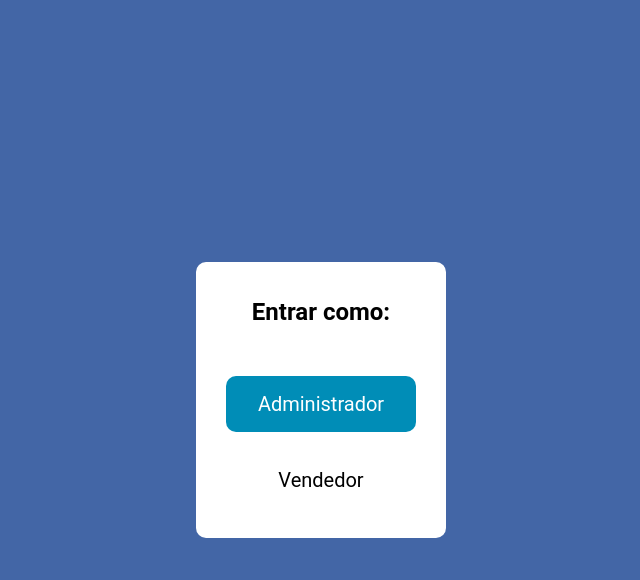
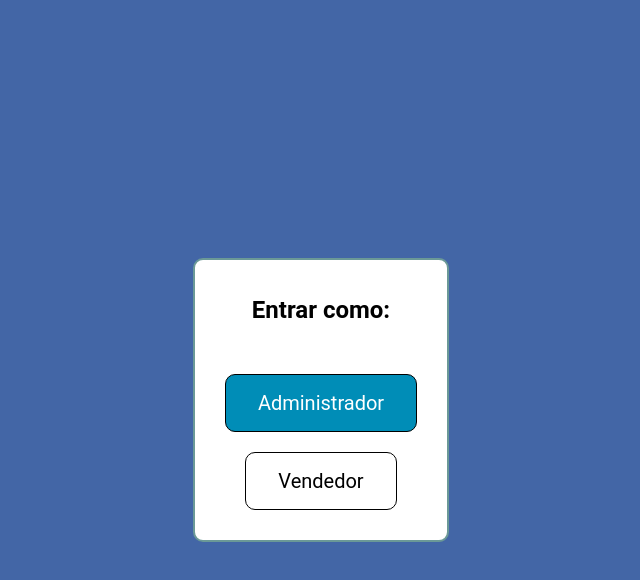
Before and after one commit to IzarAlmeidaBP/Projeto_Unifacisa_Estoque, a plain HTML site: page index.html in a window 1280 px wide. In both pictures the pointer is over the link "Administrador". Shown: the whole page, without its empty margins (319-959 px from the left). Drawn offline with Linux system fonts and the light colour scheme.

Commit message:
ajeitando os botoes

```diff
--- a/css/style.css
+++ b/css/style.css
@@ -1,9 +1,4 @@
 :root {
-  /*  --beto5: #0fc2c0;
-  --azul-100: #0caba8;
-  --azul-200: #008f8c;
-  --azul-400: #015958;
-  --azul--800: #023535; */
   --beto1: #c6cca5;
   --beto2: #4366a6;
   --beto3: #8ab8a8;
@@ -12,8 +7,9 @@
   --beto6: #54787d;
   --beto7: #008db7;
 }
+
 body {
-  font-family: "Roboto", sans-serif;
+  font-family: 'Roboto', sans-serif;
   margin: 0;
   padding: 0;
 }
@@ -52,18 +48,8 @@ body {
   color: black;
   background-color: var(--beto4);
   border-radius: 10px;
-  border: none;
+  border: 0.3px solid black;
   transition: background-color 0.3s ease;
-
-}
-
-.admin:hover {
-  background-color: var(--beto7);
-  color: white;
-}
-.vendedor:hover {
-  background-color: var(--beto7);
-  color: white;
 }
 
 #borda {
@@ -71,7 +57,12 @@ body {
   flex-direction: column;
   align-items: center;
   padding: 20px;
-  border: 2px solid var(--beto5), var(--beto6), var(--beto4);
+  border: 2px solid var(--beto5);
   border-radius: 10px;
   background-color: var(--beto4);
 }
+.button:hover {
+  background-color: var(--beto7);
+  color: white;
+  cursor: pointer;
+}
```
